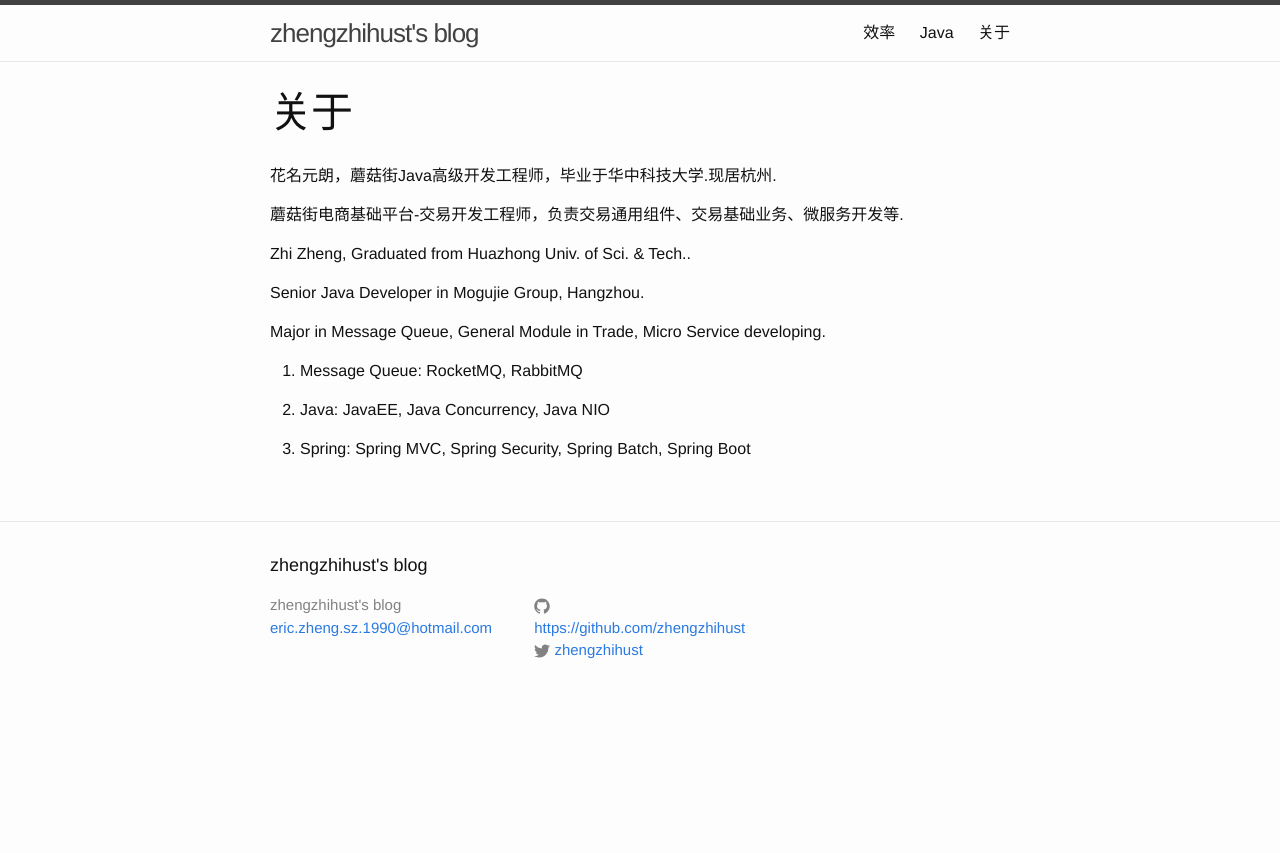
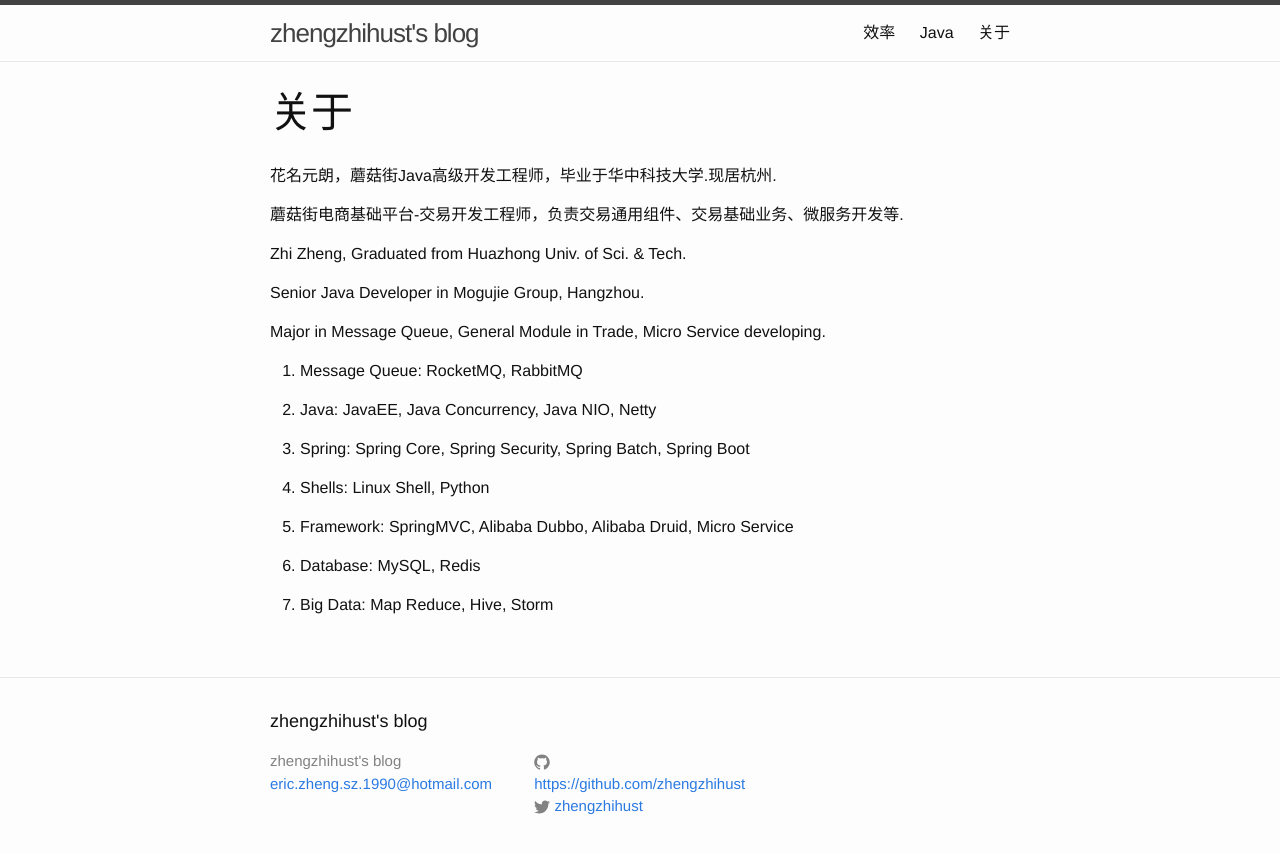
Before and after one commit to zhengzhihust/eric.github.io, a Jekyll site: the page built from zhengzhihust.md, in a window 1280 px wide. Shown: the top 853 px of the page. Built offline with Jekyll 4.4.1, drawn with Linux system fonts in a browser that asks for light colours.

Commit message:
@yuanlang

```diff
--- a/zhengzhihust.md
+++ b/zhengzhihust.md
@@ -8,7 +8,7 @@
 
 蘑菇街电商基础平台-交易开发工程师，负责交易通用组件、交易基础业务、微服务开发等.
 
-Zhi Zheng, Graduated from Huazhong Univ. of Sci. & Tech..
+Zhi Zheng, Graduated from Huazhong Univ. of Sci. & Tech.
 
 Senior Java Developer in Mogujie Group, Hangzhou.
 
@@ -16,6 +16,14 @@
 
 1. Message Queue: RocketMQ, RabbitMQ
 
-2. Java: JavaEE, Java Concurrency, Java NIO
+2. Java: JavaEE, Java Concurrency, Java NIO, Netty
 
-3. Spring: Spring MVC, Spring Security, Spring Batch, Spring Boot
+3. Spring: Spring Core, Spring Security, Spring Batch, Spring Boot
+
+4. Shells: Linux Shell, Python
+
+5. Framework: SpringMVC, Alibaba Dubbo, Alibaba Druid, Micro Service
+
+6. Database: MySQL, Redis
+
+7. Big Data: Map Reduce, Hive, Storm
```
